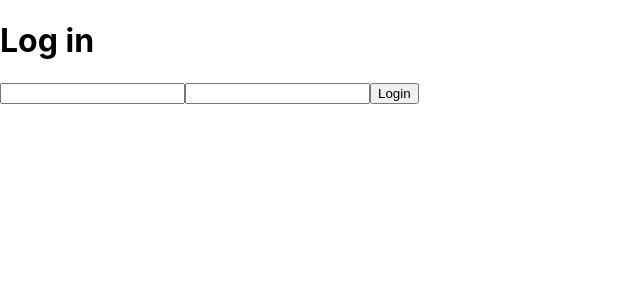
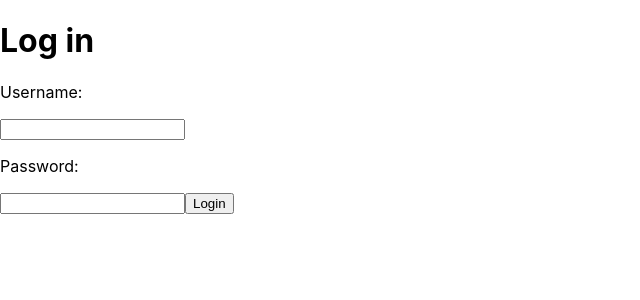
Before and after one commit to Oasis-NEU/f23-group14, a React (Create React App) app: page /login in a window 1280 px wide. Shown: the top 300 px of the page, without its empty margins (0-640 px from the left). Built offline with nearby package versions, Linux system fonts and the light colour scheme.

Commit message:
changes to login and home

```diff
--- a/package.json
+++ b/package.json
@@ -9,7 +9,7 @@
     "react": "^18.2.0",
     "react-dom": "^18.2.0",
     "react-router-dom": "^6.17.0",
-    "react-scripts": "^3.0.1",
+    "react-scripts": "^5.0.1",
     "web-vitals": "^2.1.4"
   },
   "scripts": {
--- a/src/pages/Login.js
+++ b/src/pages/Login.js
@@ -17,11 +17,13 @@ function LoginPage() {
     return (
         <div>
             <h1>Log in</h1>
+            <p>Username:</p>
             <input
                 type="text"
                 value={username}
                 onChange={e => setUsername(e.target.value)}
             />
+            <p>Password:</p>
             <input
                 type="password"
                 value={password}
```
Also changed, not shown: 1 other file (tests, documents, lock files or other folders).
